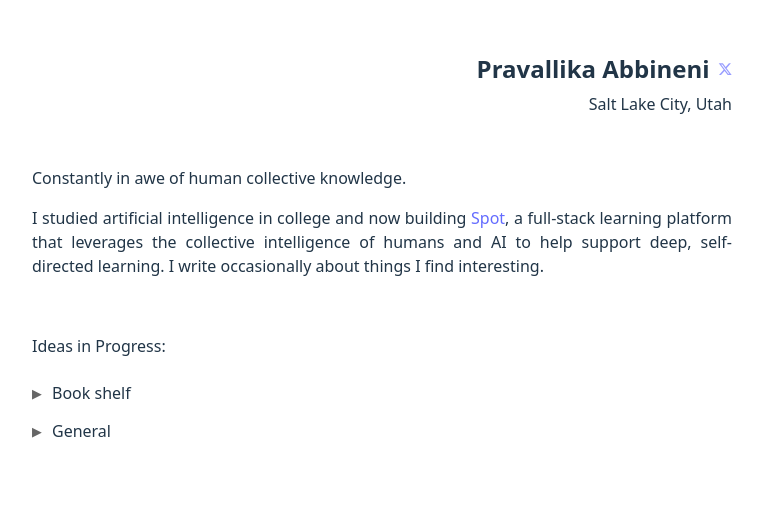
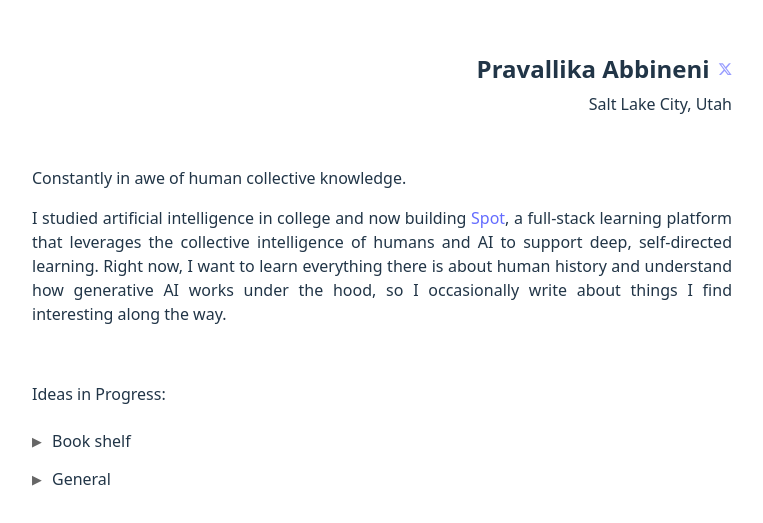
Before and after one commit to pravallika10473/pravallika_abbineni, a React (Vite) app: page / in a window 1280 px wide. Shown: the part 129-652 px from the top of the page, without its empty margins (258-1021 px from the left). Built offline with nearby package versions, Linux system fonts and the light colour scheme.

Commit message:
description

```diff
--- a/src/App.jsx
+++ b/src/App.jsx
@@ -30,7 +30,7 @@ function App() {
 
       <div className="body-text">
         <p>Constantly in awe of human collective knowledge.</p>
-        <p>I studied artificial intelligence in college and now building <a href="https://www.spot-reader.com/">Spot</a>, a full-stack learning platform that leverages the collective intelligence of humans and AI to help support deep, self-directed learning. I write occasionally about things I find interesting.</p>
+        <p>I studied artificial intelligence in college and now building <a href="https://www.spot-reader.com/">Spot</a>, a full-stack learning platform that leverages the collective intelligence of humans and AI to support deep, self-directed learning. Right now, I want to learn everything there is about human history and understand how generative AI works under the hood, so I occasionally write about things I find interesting along the way.</p>
         <br />
       </div>
       <p>Ideas in Progress:</p>
```
